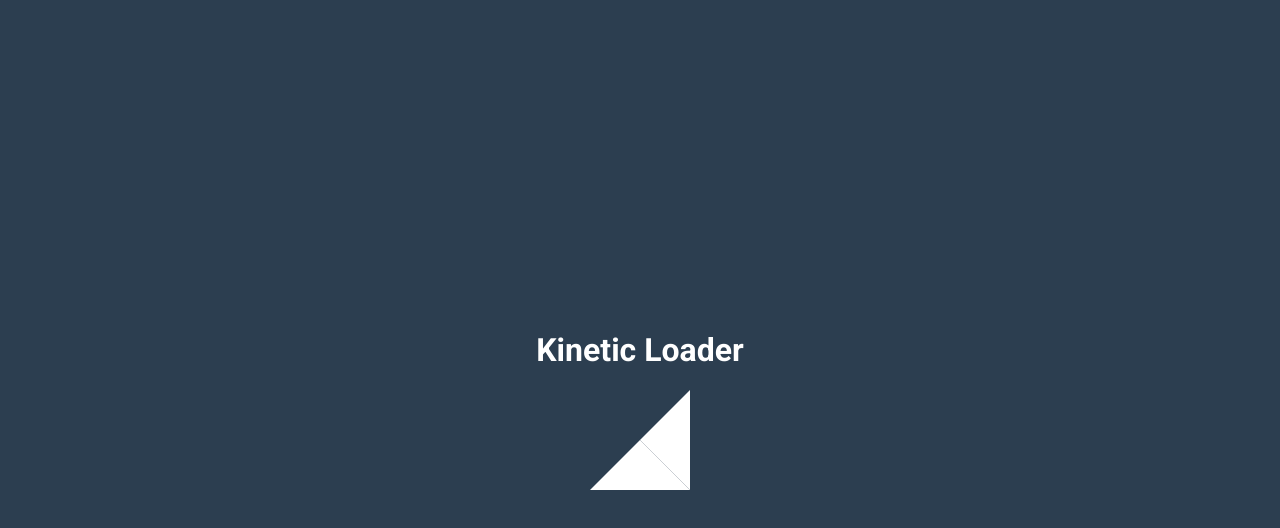
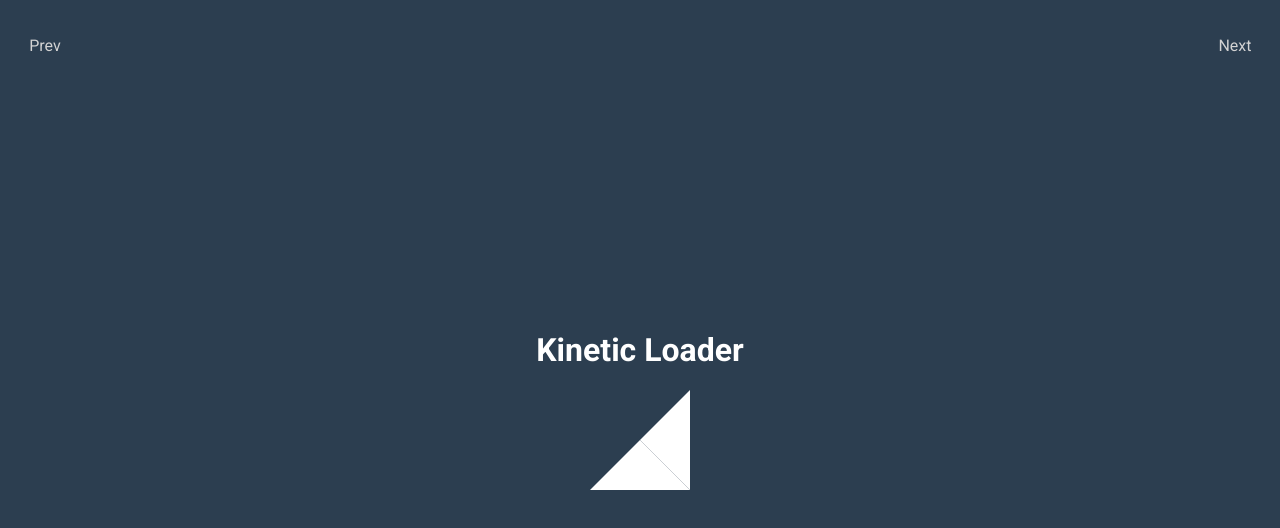
Before and after one commit to yswnqc/50_frontend_projects-23_kinetic_loader, a plain HTML site: page index.html in a window 1280 px wide. Drawn offline with Linux system fonts and the light colour scheme.

Commit message:
Create README.md

```diff
--- a/index.html
+++ b/index.html
@@ -7,6 +7,18 @@
     <title>23-kinetic-loader</title>
   </head>
   <body>
+     <nav>
+      <a
+        href="https://yswnqc.github.io/50_frontend_projects-22_drawing_app/"
+        class="prev-proj"
+        >Prev</a
+      >
+      <a
+        href="https://yswnqc.github.io/50_frontend_projects-1_expanding_cards/"
+        class="next-proj"
+        >Next</a
+      >
+    </nav>
     <h1>Kinetic Loader</h1>
     <div class="kinetic"></div>
     <script src="script.js"></script>
--- a/style.css
+++ b/style.css
@@ -2,6 +2,45 @@
 
 * {
   box-sizing: border-box;
+}
+
+.prev-proj {
+  position: fixed;
+  top: 20px;
+  left: 20px;
+  border-radius: 50%;
+  height: 50px;
+  width: 50px;
+  text-decoration: none;
+  display: flex;
+  justify-content: center;
+  align-items: center;
+  border: none;
+  background-color: transparent;
+  color: lightgray;
+  cursor: pointer;
+  z-index: 1;
+}
+.next-proj {
+  position: fixed;
+  top: 20px;
+  right: 20px;
+  border-radius: 50%;
+  height: 50px;
+  width: 50px;
+  text-decoration: none;
+  display: flex;
+  justify-content: center;
+  align-items: center;
+  border: none;
+  background-color: transparent;
+  color: lightgray;
+  cursor: pointer;
+  z-index: 1;
+}
+.prev-proj:hover,
+.next-proj:hover {
+  background-color: rgba(255, 255, 255, 0.1);
 }
 
 body {
```
Also changed, not shown: 1 other file.
